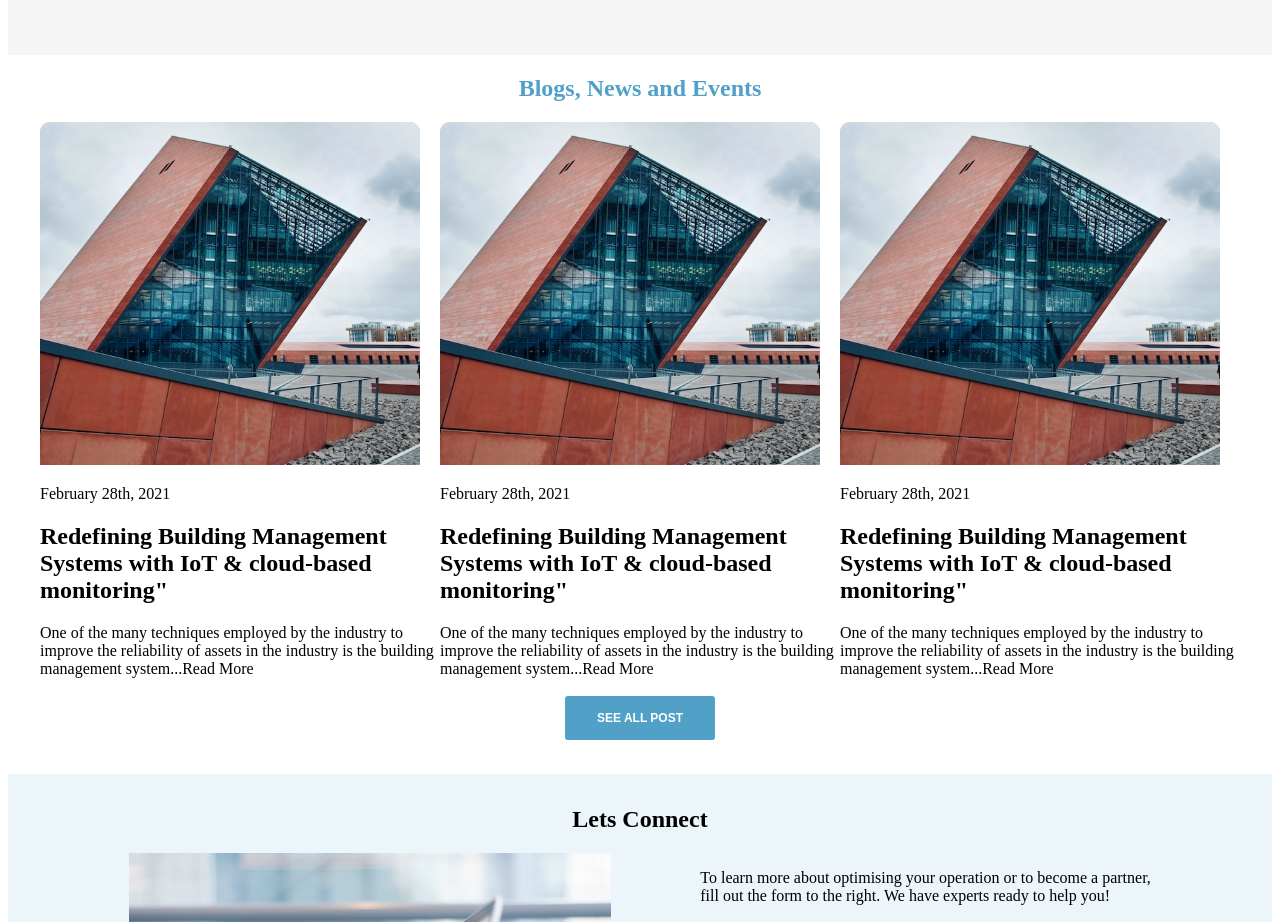
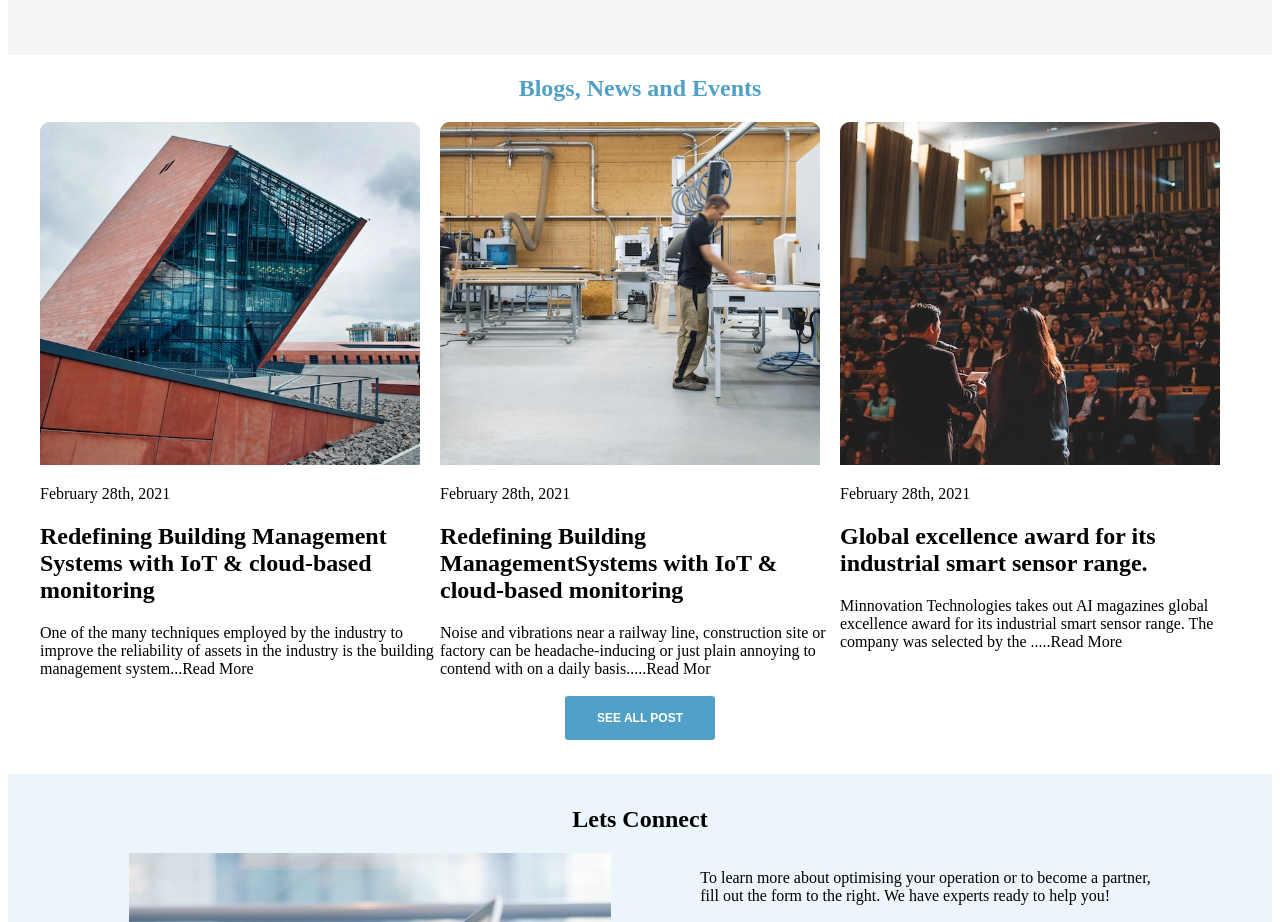
Before and after one commit to Adhish-Ullasan/minnovation-technologies, a React (Create React App) app: page / in a window 1280 px wide. Shown: the part 2860-3782 px from the top of the page. Built offline with nearby package versions, Linux system fonts and the light colour scheme.

Commit message:
blogcard: map data

```diff
--- a/src/components/Blog.jsx
+++ b/src/components/Blog.jsx
@@ -1,5 +1,30 @@
-import BlogCard from "./BlogCard"
+import { BlogCard } from "./BlogCard"
 import { blogData } from "../data/BlogData"
+
+// const Blog = () => {
+
+//     return(
+//         <section id="blog">
+//             <div className="container">
+//                 <div className="blogtitle">
+//                     <h2>Blogs, News and Events</h2>
+//                 </div>
+//                 <div className="blogCards">
+//                     {
+//                     blogData.map(()=> <BlogCard />)
+//                     }
+//                 </div>
+//             </div>
+//              <div>
+//                 <button className='primaryButton'>SEE ALL POST</button>
+//             </div>
+//         </section>
+//     )
+
+
+// }
+
+// export default Blog
 
 const Blog = () => {
 
@@ -11,7 +36,7 @@ const Blog = () => {
                 </div>
                 <div className="blogCards">
                     {
-                    blogData.map(()=> <BlogCard />)
+                    blogData.map((item)=> <BlogCard data={item} />)
                     }
                 </div>
             </div>
@@ -20,6 +45,7 @@ const Blog = () => {
             </div>
         </section>
     )
+
 }
 
 export default Blog
--- a/src/components/BlogCard.jsx
+++ b/src/components/BlogCard.jsx
@@ -1,17 +1,35 @@
-const BlogCard = () => {
+// const BlogCard = () => {
+//     return(
+//         <div className="blog-card">
+//             <div >
+//                 <img src="/images/home/blog1.svg" alt="" />
+//             </div>
+//             <div>
+//                 <p>February 28th, 2021</p>
+//                 <h2>Redefining Building Management Systems with IoT & cloud-based monitoring"</h2>
+//                 <p>One of the many techniques employed by the industry to improve the reliability of assets in the industry is the building management system...Read More</p>
+//             </div>
+
+//         </div>
+//     )
+// }
+
+// export default BlogCard
+
+
+export const BlogCard = (props) => {
+    const data = props.data
     return(
         <div className="blog-card">
             <div >
-                <img src="/images/home/blog1.svg" alt="" />
+                <img src={data.image} alt="" />
             </div>
             <div>
-                <p>February 28th, 2021</p>
-                <h2>Redefining Building Management Systems with IoT & cloud-based monitoring"</h2>
-                <p>One of the many techniques employed by the industry to improve the reliability of assets in the industry is the building management system...Read More</p>
+                <p>{data.date}</p>
+                <h2>{data.newsTitle}</h2>
+                <p>{data.content}</p>
             </div>
 
         </div>
     )
 }
-
-export default BlogCard
```
